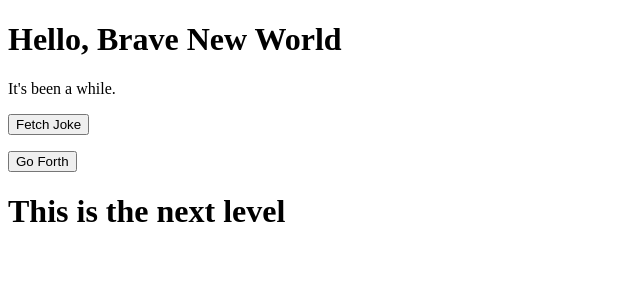
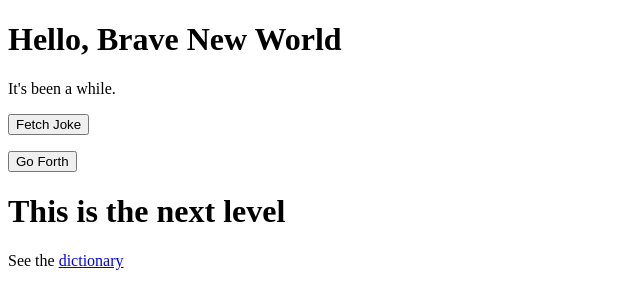
Before and after one commit to samsav/samsav.github.io, a plain HTML site: page index.html in a window 1280 px wide. Shown: the whole page, without its empty margins (0-640 px from the left). Drawn offline with Linux system fonts and the light colour scheme.

Commit message:
Add dictionary link

```diff
--- a/index.html
+++ b/index.html
@@ -31,5 +31,6 @@
         <input type="submit" value="Go Forth">
     </form>
     <h1 id="next-level">This is the next level</h1>
+    <p>See the <a href="samsav.github.io/unconventional-matter">dictionary</a></p>
 </body>
 </html>
```
